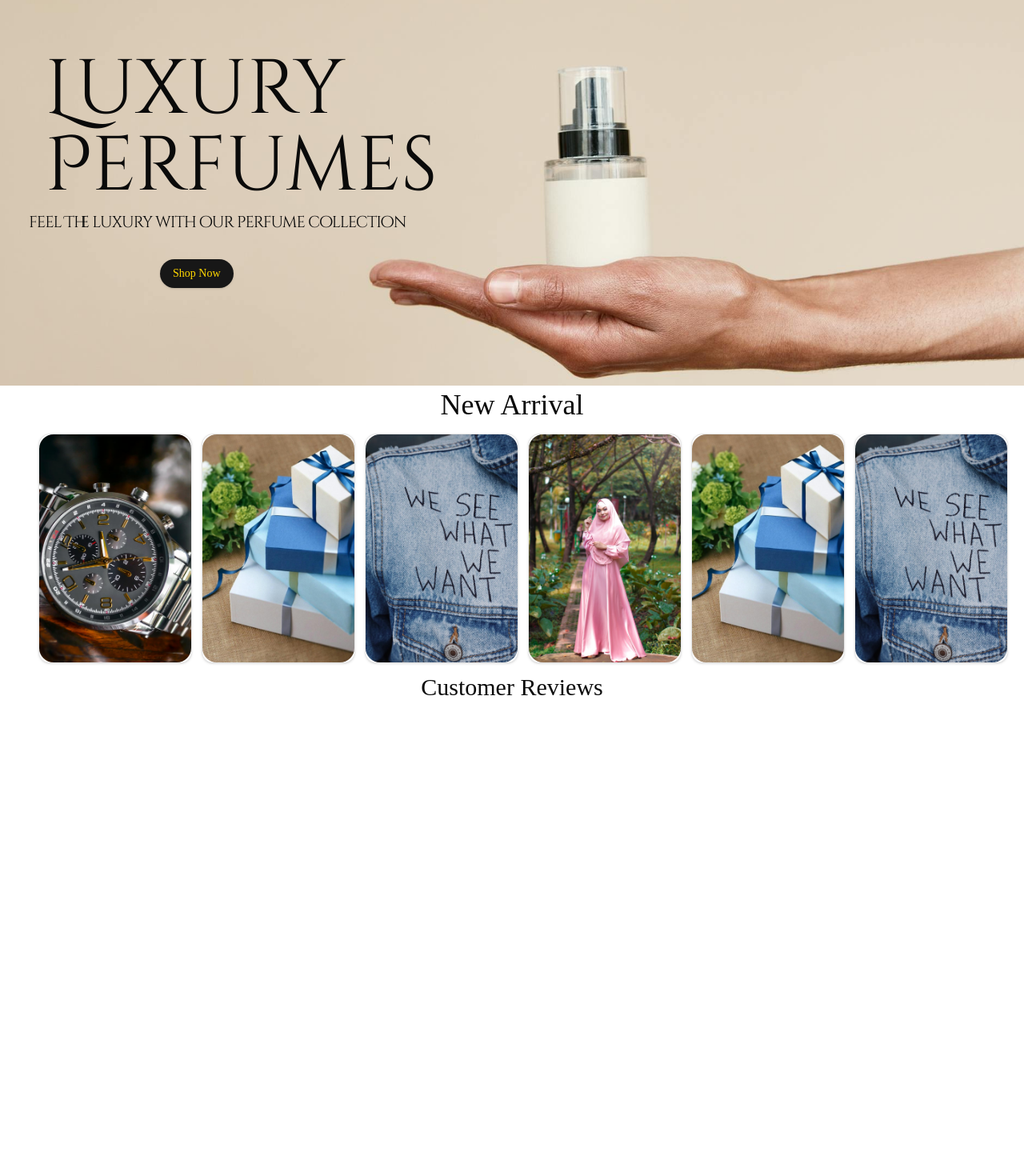
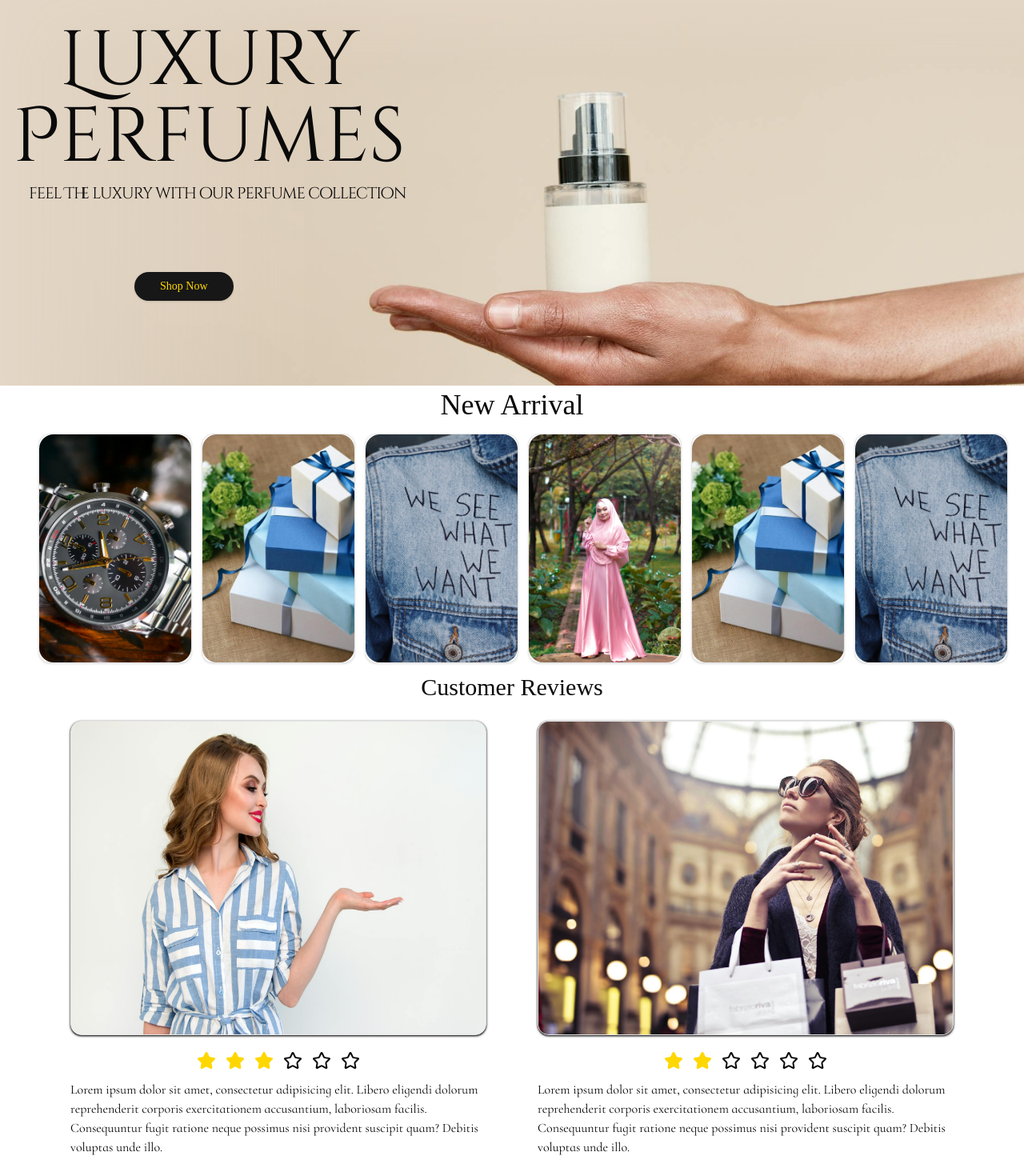
Before and after one commit to Abdulwasay1102/React_ECommerce_Website-, a React (Vite) app: page / in a window 1280 px wide. Shown: the part 1259-2729 px from the top of the page at 80% size. Before the commit the page ends 2136 px from the top, so only its background shows below. Built offline with nearby package versions, Linux system fonts and the light colour scheme; a web font is replaced by a local one.

Commit message:
Added the Customer Reviews Section

```diff
--- a/index.html
+++ b/index.html
@@ -17,7 +17,10 @@
   href="https://fonts.googleapis.com/css2?family=Cormorant+SC:wght@300;400;500;600;700&display=swap"
   rel="stylesheet"
 />
-
+<link
+  href="https://fonts.googleapis.com/css2?family=Cormorant+Infant:wght@300;400;500;600;700&display=swap"
+  rel="stylesheet"
+/>
 
   </head>
   <body>
--- a/src/index.css
+++ b/src/index.css
@@ -11,6 +11,7 @@
   --font-poppins: "Poppins", sans-serif;
   --font-cinzel: "Cinzel Decorative", serif;
     --font-cormorant: "Cormorant SC", serif;
+    --font-cormorant-infant: "Cormorant Infant", serif;
 
 }
 
--- a/src/pages/Home.tsx
+++ b/src/pages/Home.tsx
@@ -10,6 +10,8 @@ import frok from "@/assets/images/frok.jpg"
 import gift from "@/assets/images/gifts.jpg"
 import perfume from "@/assets/images/Luxery_perfume.jpg"
 import { Button } from "@/Components/ui/button";
+import customer1 from "@/assets/images/customer1.jpg"
+import customer2 from "@/assets/images/customer2.jpg"
 
 
 import {
@@ -19,6 +21,7 @@ import {
 
 } from "@/Components/ui/carousel"
 import { Card,CardContent } from "@/Components/ui/card";
+import { Star, StarIcon, StarOff } from "lucide-react";
 
 
 
@@ -199,8 +202,8 @@ const images =[
         {images.map((index)=>(
           <CarouselItem key={index.id} className=" md:basis-1/3 basis-1/2 pl-1 lg:basis-1/6 ">
             <div className="p-1">
-              <Card className="gap-10 overflow-hidden ">
-                <CardContent className="p-0 ">
+              <Card className="gap-10 overflow-hidden rounded-3xl  ">
+                <CardContent className="p-0   ">
                    <AspectRatio ratio={1/1}>
                    <img className="w-full h-full rounded-2xl object-cover " src={index.img} alt="" />
                    {index.des}
@@ -220,18 +223,37 @@ const images =[
       {/* ********* Big perfume image start here **************** */}
 
 
-       <div className="perfumeimg mt-10 relative">
+       <div className="perfumeimg mt-10 relative bg-[#E4D7C7] h-55 sm:h-[400px] md:h-auto overflow-hidden  ">
         <AspectRatio ratio={1512 / 638}>
-       <img className="w-full h-full object-cover" src={perfume} alt="" />
-       <div className=" absolute inset-0 md:flex  md:flex-col md:justify-center md:items-start   sm:pl-14 pl-10   lg:p-14">
-        <h1 className="lg:text-8xl md:text-7xl sm:text-6xl  text-2xl font-cinzel   ">
-          Luxury <br className="hidden md:block" /> Perfumes
-        </h1>
-           <p className=" mt-2 sm:text-sm text-xs lg:text-xl -ml-5 font-cinzel tracking-tighter ">feel The luxury with our perfume collection</p>
-           <Button  className="font-cormorant rounded-3xl py-3 text-[gold] mt-10 -ml-5 sm:mt-5 sm:ml-20  md:mt-8 md:ml-28 lg:ml-36  ">Shop Now </Button>
+       <img className="w-full h-full  md:object-cover object-cover sm:object-cover md:block relative top-8 "
+       style={{
+            // This fades the left and top edges so the "box" disappears
+            maskImage: 'linear-gradient(to left, black 70%, transparent 100%), linear-gradient(to top, black 80%, transparent 100%)',
+            WebkitMaskImage: 'linear-gradient(to left, black 70%, transparent 100%), linear-gradient(to top, black 80%, transparent 100%)',
+            maskComposite: 'intersect',
+            WebkitMaskComposite: 'source-in'
+          }}
+       src={perfume} alt="" />
+      <div className="absolute inset-0 flex flex-col items-center justify-center text-center px-4
+                md:flex md:flex-col md:justify-center md:items-start
+                sm:pl-14 lg:p-14 gap-">
 
+  <h1 className="text-3xl lg:text-8xl md:text-7xl md:-ml-10 md:mt-10 sm:text-6xl sm:relative sm:bottom-15 font-cinzel">
+    Luxury <br className="hidden md:block" /> Perfumes
+  </h1>
+<div>
+  <p className="mt-2 text-[10px] tracking-tighter md:-ml-5 sm:text-sm lg:text-xl font-cinzel md:tracking-tighter sm:relative sm:bottom-15">
+    feel The luxury with our perfume collection
+  </p>
+  </div>
+<div className=" relative lg:top-20 top-20 sm:top-40 md:top-10 md:block">
+  <Button className="font-cormorant rounded-3xl py-2 px-6 md:px-8 text-[gold]
+                     mt-6  lg:bottom-20 md:relative md:bottom-10 md:ml-14 lg:ml-28">
+    Shop Now
+  </Button>
+</div>
+</div>
 
-       </div>
         </AspectRatio>
        </div>
         {/* ********* Big perfume image End here **************** */}
@@ -266,9 +288,59 @@ const images =[
      </div>
      </div>
       {/* ********* Triangle Image Carosule End  haver **************** */}
+
+      {/* ********* Customer Reviews section Start here **************** */}
+
       <div className="flex justify-center items-center">
         <h1 className="font-cormorant text-3xl mt-2 ">Customer Reviews </h1>
       </div>
+
+    <div className="customer review flex justify-center w-full  ">
+
+      <div className="main  h-auto grid  grid-cols-1 md:grid-cols-2 gap-4 sm:gap-8 md:gap-12 lg:gap-16 p-6 max-w-6xl w-full">
+        <div className="card1  ">
+          <Card className=" overflow-hidden rounded-half shadow-black ">
+                <CardContent className=" p-0" >
+                <AspectRatio ratio={577/435}>
+                   <img className="w-full h-full   " src={customer1} alt="" />
+                </AspectRatio>
+                </CardContent>
+              </Card>
+
+              <div className="star flex justify-center gap-3 mt-5 ">
+                <Star fill="#FFD700" color="#FFD700"/>  <Star fill="#FFD700" color="#FFD700"/>  <Star fill="#FFD700" color="#FFD700"/>  <Star/> <Star/>  <Star/>
+              </div>
+              <div className="paragraph mt-3">
+                <p className="font-cormorant-infant">Lorem ipsum dolor sit amet, consectetur adipisicing elit. Libero eligendi dolorum reprehenderit corporis exercitationem accusantium, laboriosam facilis. Consequuntur fugit ratione neque possimus nisi provident suscipit quam? Debitis voluptas unde illo.</p>
+              </div>
+
+        </div>
+        <div className="card2 ">
+           <Card className=" overflow-hidden rounded-half shadow-black ">
+                <CardContent className=" p-0" >
+                <AspectRatio ratio={577/435}>
+                   <img className="w-full h-full   " src={customer2} alt="" />
+                </AspectRatio>
+                </CardContent>
+              </Card>
+
+              <div className="star flex justify-center gap-3 mt-5 ">
+                <Star fill="#FFD700" color="#FFD700"/>  <Star fill="#FFD700" color="#FFD700"/>  <Star/>  <Star/> <Star/>  <Star/>
+              </div>
+                 <div className="paragraph mt-3">
+                <p className="font-cormorant-infant">Lorem ipsum dolor sit amet, consectetur adipisicing elit. Libero eligendi dolorum reprehenderit corporis exercitationem accusantium, laboriosam facilis. Consequuntur fugit ratione neque possimus nisi provident suscipit quam? Debitis voluptas unde illo.</p>
+              </div>
+        </div>
+      </div>
+    </div>
+{/* ********* Customer Reviews section End here **************** */}
+
+{/* *********   BLACK BAR Start Here **************** */}
+
+
+
+
+
 
 
 
```
